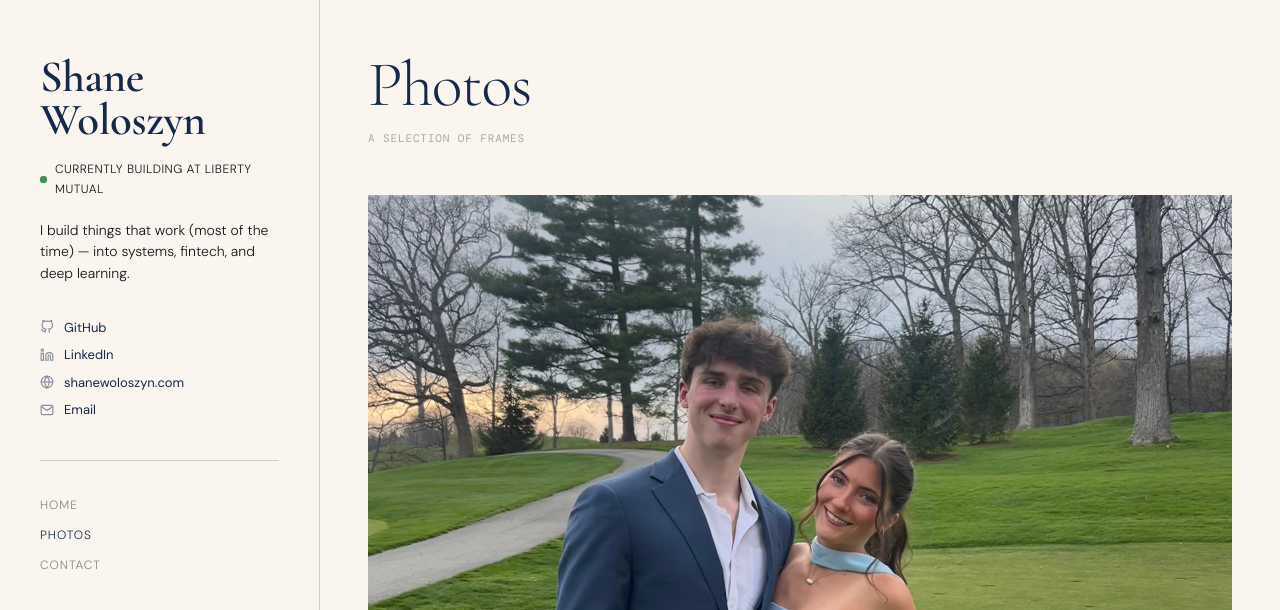
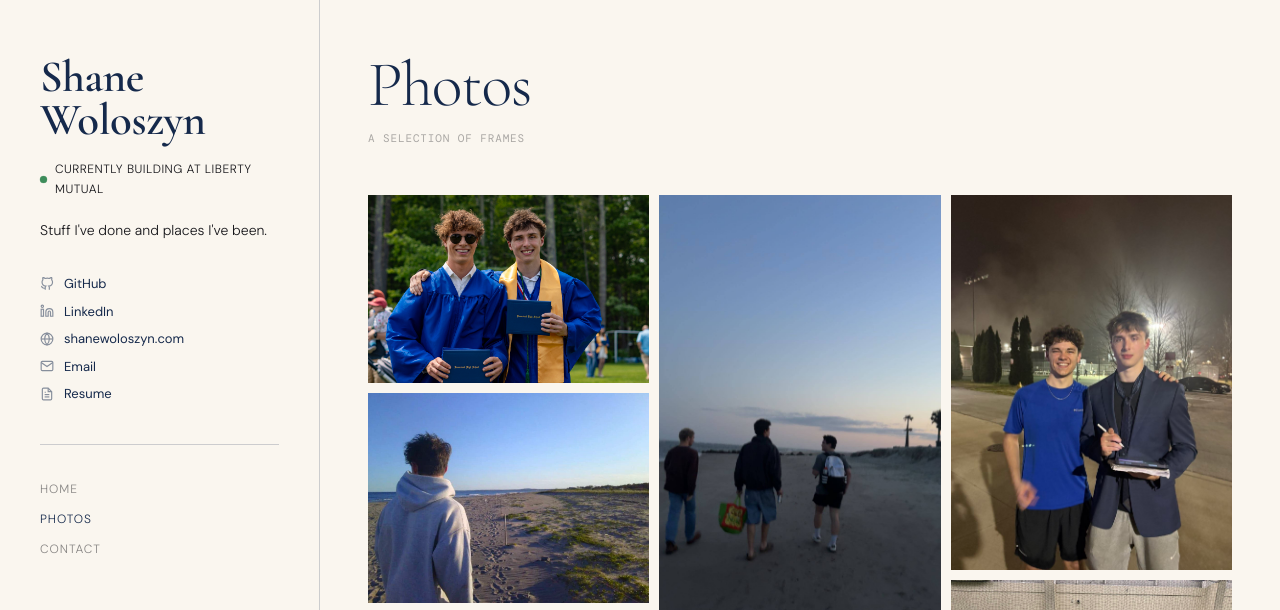
Before and after one commit to ShaneWoloszyn/shanewoloszyncom, a plain HTML site: page photography.html in a window 1280 px wide. Shown: the top 610 px of the page. Drawn offline with nearby package versions, Linux system fonts and the light colour scheme; a web font is replaced by a local one.

Commit message:
Remove stella photo, add resume to photos sidebar, update tagline

```diff
--- a/photography.html
+++ b/photography.html
@@ -264,7 +264,7 @@
       </div>
 
       <p class="tagline fade-in stagger-2">
-        I build things that work (most of the time) — into systems, fintech, and deep learning.
+        Stuff I've done and places I've been.
       </p>
 
       <!-- EDIT: update these URLs if your handles change -->
@@ -284,6 +284,10 @@
         <a class="rail-link" href="mailto:woloszyn.shane@gmail.com">
           <svg width="14" height="14" viewBox="0 0 24 24" fill="none" stroke="currentColor" stroke-width="2"><path d="M4 4h16c1.1 0 2 .9 2 2v12c0 1.1-.9 2-2 2H4c-1.1 0-2-.9-2-2V6c0-1.1.9-2 2-2z"/><polyline points="22,6 12,13 2,6"/></svg>
           Email
+        </a>
+        <a class="rail-link" href="resume.pdf" target="_blank" rel="noopener">
+          <svg width="14" height="14" viewBox="0 0 24 24" fill="none" stroke="currentColor" stroke-width="2"><path d="M14 2H6a2 2 0 0 0-2 2v16a2 2 0 0 0 2 2h12a2 2 0 0 0 2-2V8z"/><polyline points="14,2 14,8 20,8"/><line x1="16" y1="13" x2="8" y2="13"/><line x1="16" y1="17" x2="8" y2="17"/><polyline points="10,9 9,9 8,9"/></svg>
+          Resume
         </a>
       </div>
 
@@ -330,15 +334,6 @@ const images = [
 ];
 const gallery = document.getElementById('gallery');
 
-// stella.jpg displayed full-width at the top
-const hero = document.createElement('div');
-hero.className = 'photo-item photo-item--hero';
-const heroImg = document.createElement('img');
-heroImg.src = 'images/stella.jpg';
-heroImg.alt = '';
-gallery.appendChild(hero);
-hero.appendChild(heroImg);
-
 images.forEach(f => {
   const d = document.createElement('div');
   d.className = 'photo-item';
```
Also changed, not shown: images/stella.jpg (deleted).
